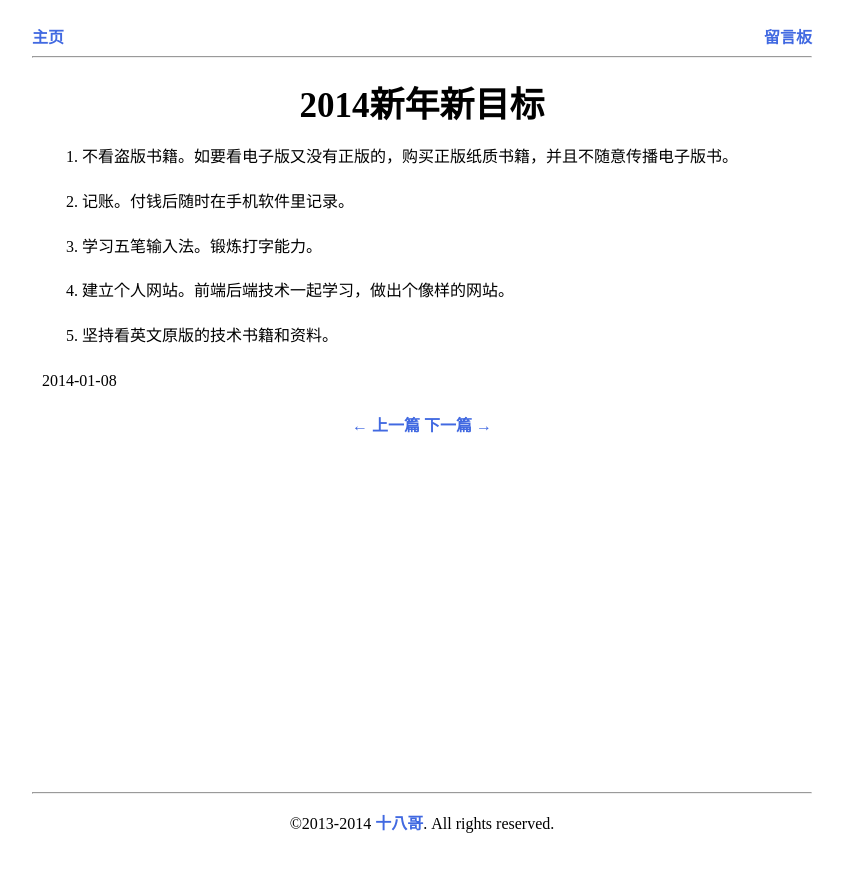
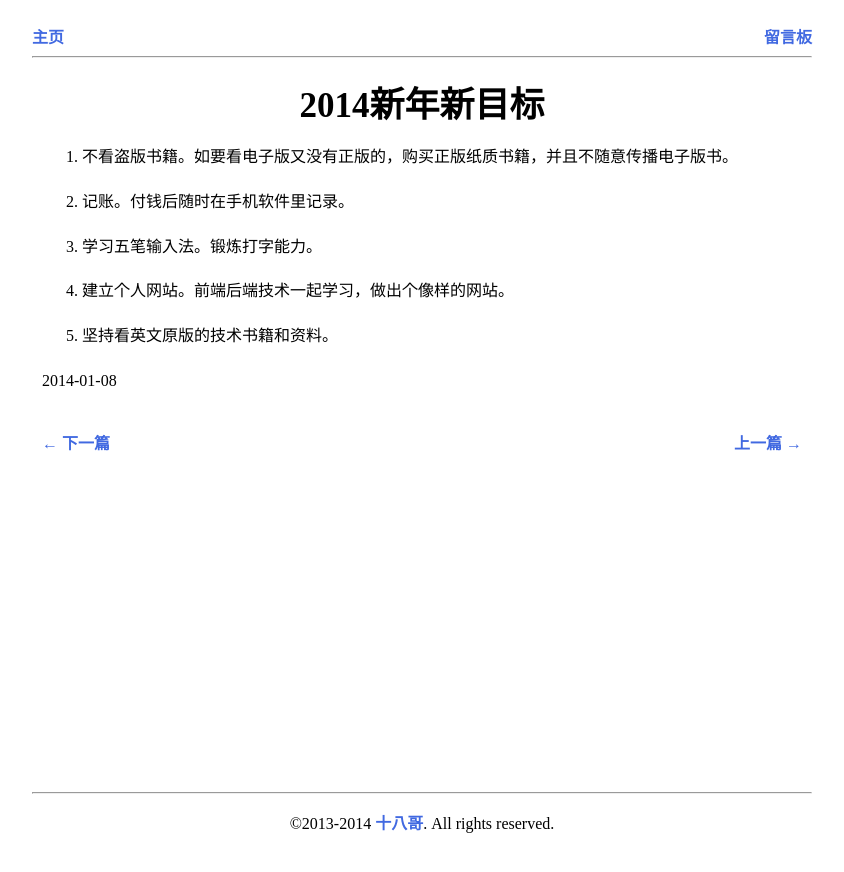
Before and after one commit to cforth/blog, a Jekyll site: the page built from _posts/2014-01-08-new-year-target.md, in a window 1280 px wide. Shown: the top 872 px of the page, without its empty margins (218-1062 px from the left). Built offline with Jekyll 4.4.1, drawn with Linux system fonts in a browser that asks for light colours; Markdown is read by kramdown in place of the engine named in the settings; comment, search, counter and statistics services are not loaded.

Commit message:
文章上下页功能

```diff
--- a/_layouts/default.html
+++ b/_layouts/default.html
@@ -27,19 +27,19 @@
     <div id="text">
       {{ content }}
 
-    <div class="pagination"><p>
-    {% if page.previous %}
-      <a href="{{ page.previous.url | prepend: site.baseurl | replace: '//', '/' }}" title="{{ page.previous.title }}">&larr; 上一篇</a>
+    <br />
+    {% if page.next %}
+      <a href="{{ page.next.url | prepend: site.baseurl | replace: '//', '/' }}" title="{{ page.next.title }}" style="float: right;">上一篇 &rarr;</a>
     {% else %}
-      <a>&larr; 上一篇</a>
+      <a style="float: right;">上一篇 &rarr;</a>
     {% endif %}
 
-    {% if page.next %}
-      <a href="{{ page.next.url | prepend: site.baseurl | replace: '//', '/' }}" title="{{ page.next.title }}">下一篇 &rarr;</a>
+    {% if page.previous %}
+      <a href="{{ page.previous.url | prepend: site.baseurl | replace: '//', '/' }}" title="{{ page.previous.title }}">&larr; 下一篇</a>
     {% else %}
-      <a>下一篇 &rarr;</a>
+      <a>&larr; 下一篇</a>
     {% endif %}
-    </p></div>
+    <br />
 
       <div class="bdsharebuttonbox"><a href="#" class="bds_more" data-cmd="more"></a><a href="#" class="bds_tsina" data-cmd="tsina" title="分享到新浪微博"></a><a href="#" class="bds_weixin" data-cmd="weixin" title="分享到微信"></a><a href="#" class="bds_qzone" data-cmd="qzone" title="分享到QQ空间"></a><a href="#" class="bds_tqq" data-cmd="tqq" title="分享到腾讯微博"></a><a href="#" class="bds_renren" data-cmd="renren" title="分享到人人网"></a></div>
       <script>window._bd_share_config={"common":{"bdSnsKey":{},"bdText":"","bdMini":"1","bdMiniList":false,"bdPic":"","bdStyle":"1","bdSize":"16"},"share":{},"image":{"viewList":["tsina","weixin","qzone","tqq","renren"],"viewText":"分享到：","viewSize":"16"},"selectShare":{"bdContainerClass":null,"bdSelectMiniList":["tsina","weixin","qzone","tqq","renren"]}};with(document)0[(getElementsByTagName('head')[0]||body).appendChild(createElement('script')).src='http://bdimg.share.baidu.com/static/api/js/share.js?v=89860593.js?cdnversion='+~(-new Date()/36e5)];</script>
--- a/css/mystyle.css
+++ b/css/mystyle.css
@@ -21,10 +21,6 @@ div#menu {
 
 div#paginator {
   text-align:left;
-}
-
-.pagination {
-  text-align:center;
 }
 
 div#footer {
```
